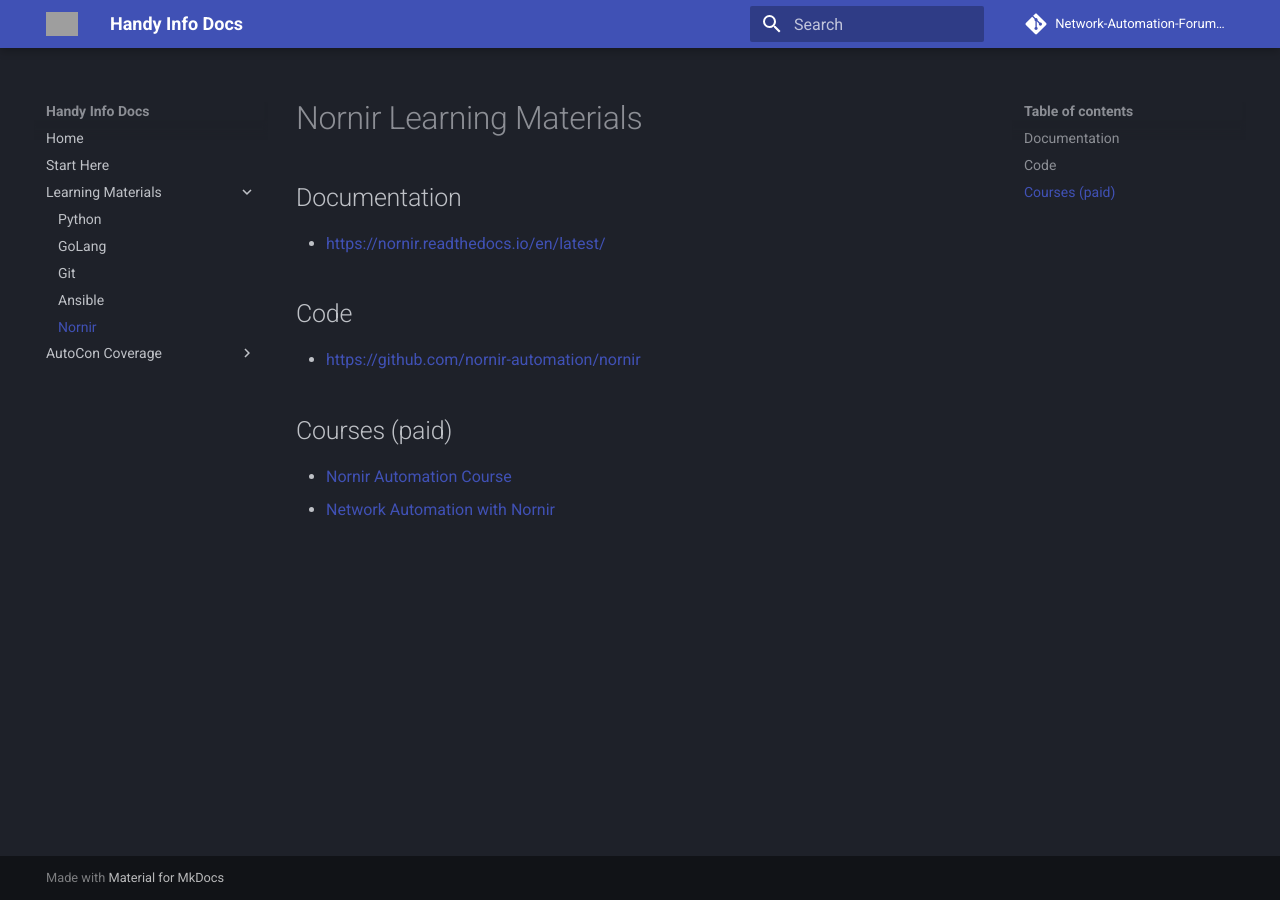
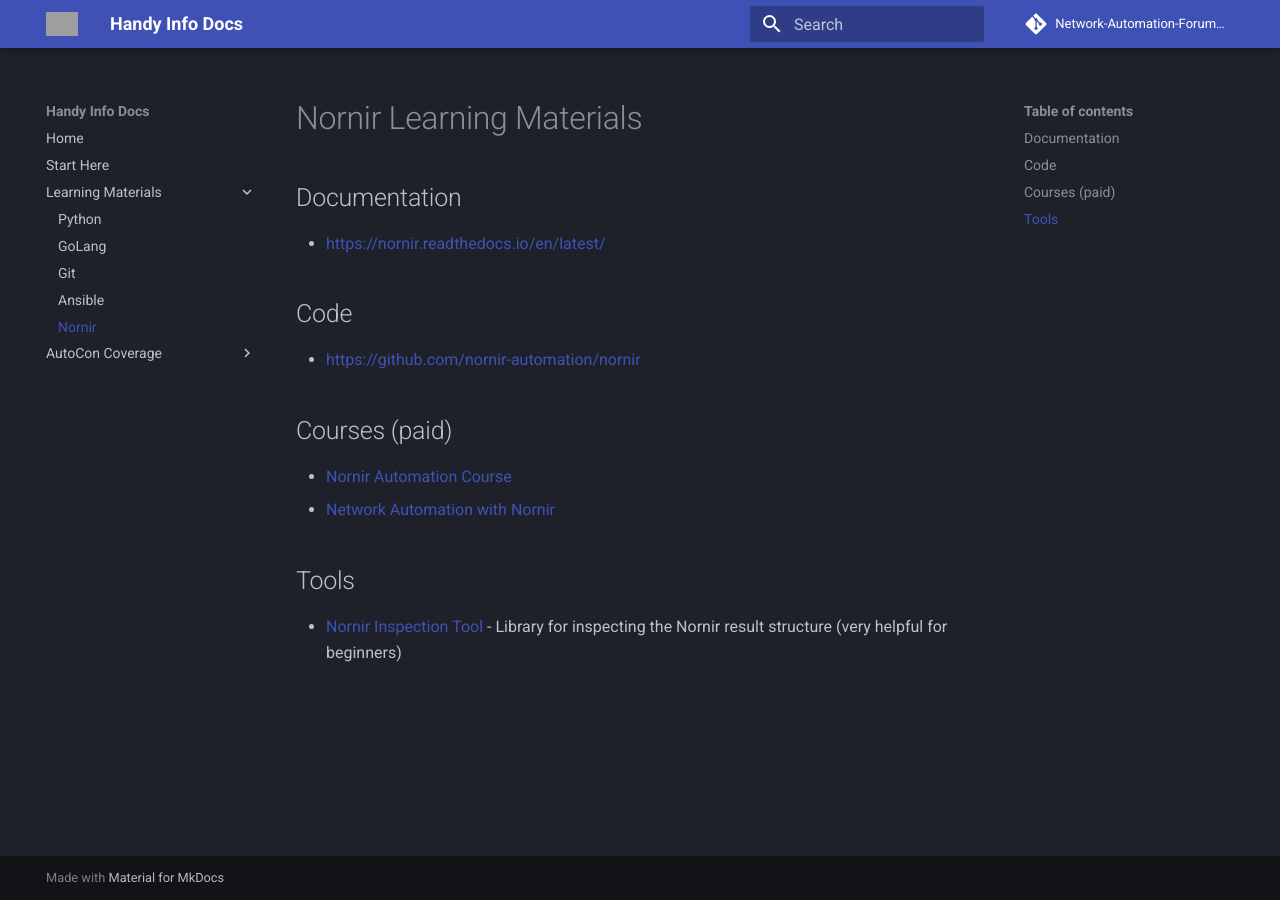
Before and after one commit to Network-Automation-Forum/handyinfo, an MkDocs documentation site: the page built from docs/learning_materials/nornir.md, in a window 1280 px wide. Built offline with MkDocs 1.6.1 and Material for MkDocs 9.7.7, drawn with Linux system fonts in a browser that asks for light colours; comment, search, counter and statistics services are not loaded; grey boxes are pictures that could not be loaded.

Commit message:
Add Nornir inspect library

```diff
--- a/docs/learning_materials/nornir.md
+++ b/docs/learning_materials/nornir.md
@@ -9,3 +9,6 @@
 ## Courses (paid)
 * [Nornir Automation Course](https://pynet.twb-tech.com/class-nornir.html)
 * [Network Automation with Nornir](https://www.packetcoders.io/network-automation-with-nornir/)
+
+## Tools
+* [Nornir Inspection Tool](https://pypi.org/project/nornir-inspect/) - Library for inspecting the Nornir result structure (very helpful for beginners)
```
